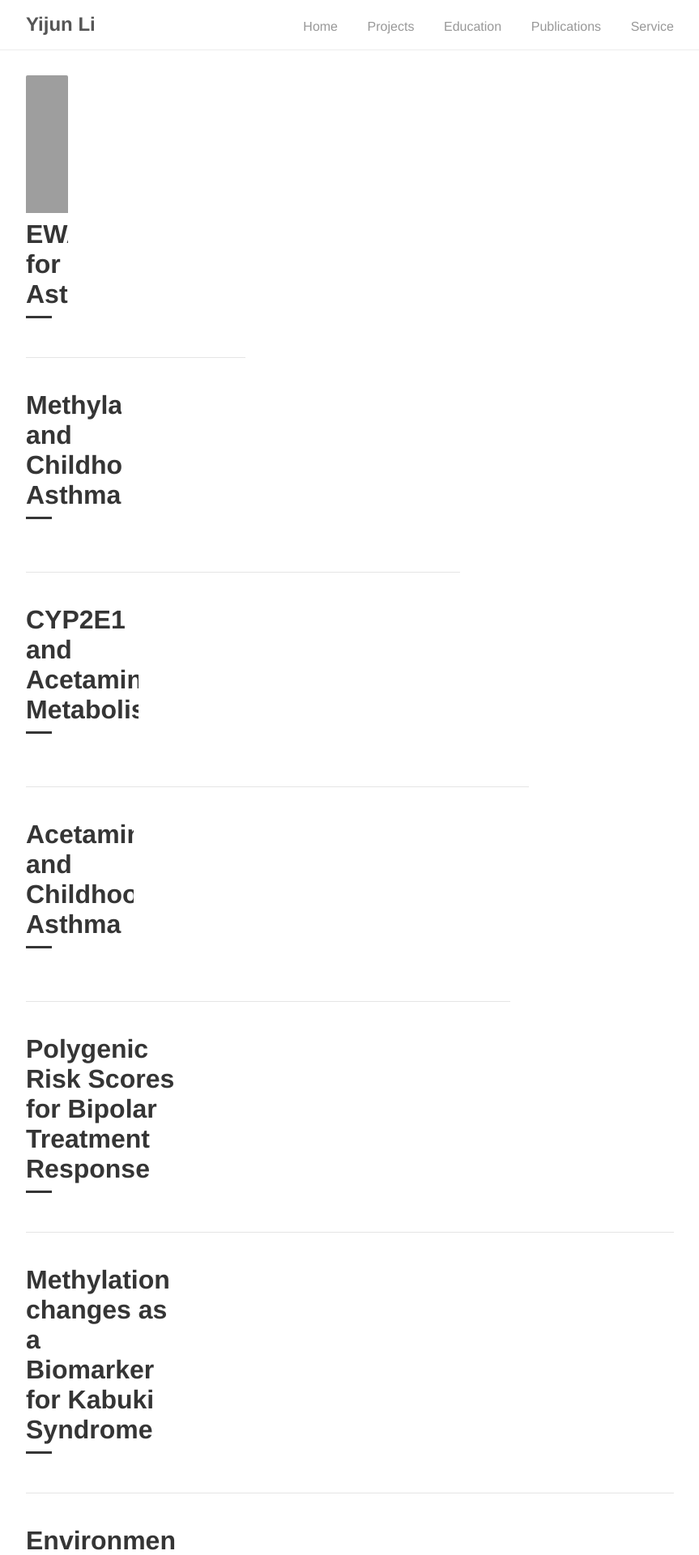
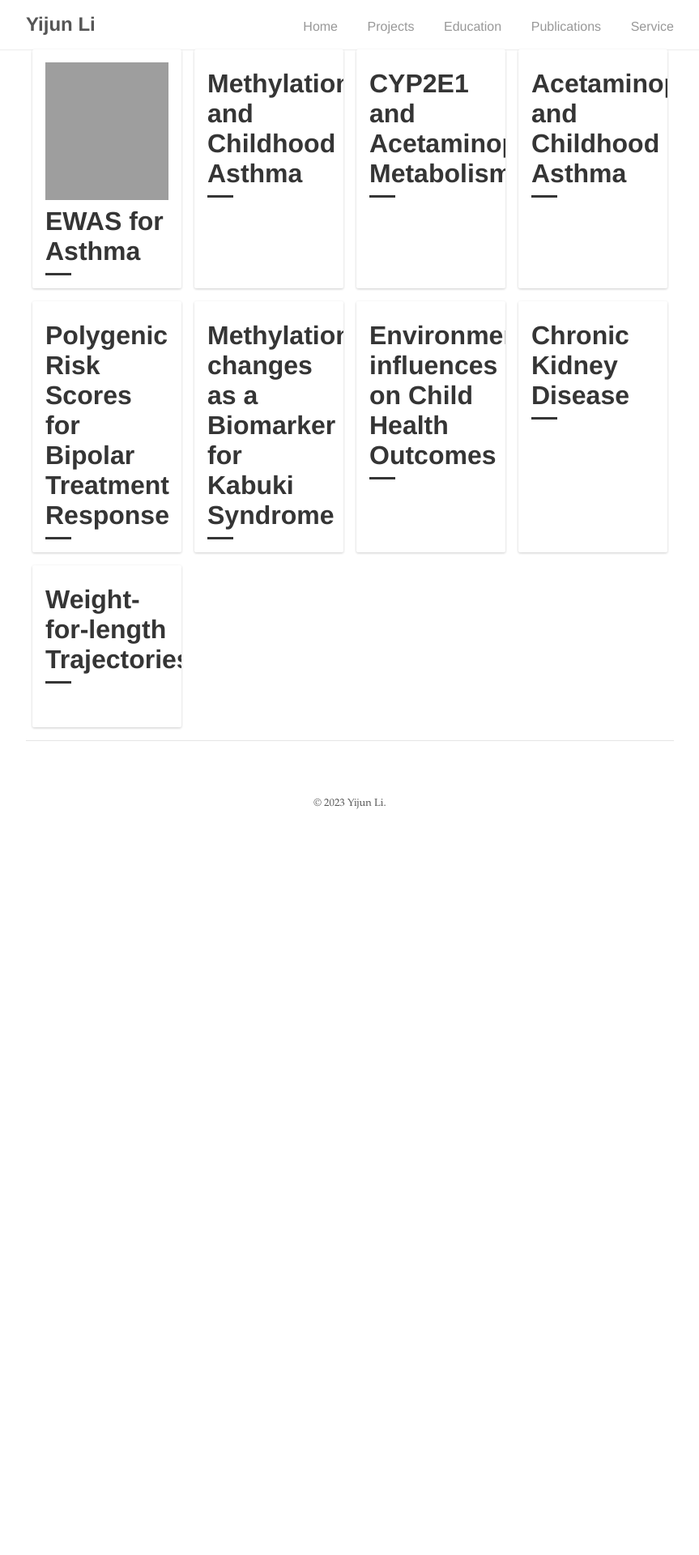
Before and after one commit to tsbertalan/yijunli, a Jekyll site: the page built from _pages/projects.html, in a window 1280 px wide. Shown: the top 1920 px of the page at 81% size, without its empty margins (208-1071 px from the left). Built offline with Jekyll 4.4.1, drawn with Linux system fonts in a browser that asks for light colours; after the commit the page ends 1035 px from its top, so only the background shows below that; grey boxes are pictures that could not be loaded.

Commit message:
Use onclick instead of a.

```diff
--- a/_includes/catalogue_item.html
+++ b/_includes/catalogue_item.html
@@ -1,10 +1,4 @@
-<a href="{{ post.url | prepend: site.baseurl }}" class="catalogue-item">
-  <!-- <div onclick="location.href='Visual Scene Grammars/index.html'" class="mdl-cell mdl-card mdl-shadow--4dp portfolio-card mdl-cell--3-col anim-card mdl-cell--12-col-phone mdl-cell--3-col-tablet">
-    <div class="mdl-card__media"><div style="background-color:white; background-image: url('Visual Scene Grammars/full_scene_grammar.png');" class="card-img-heightcrop"></div></div>
-    <div class="mdl-card__title"><h2 class="mdl-card__title-text">Visual Scene Grammars</h2></div>
-    <div class="mdl-card__supporting-text">Foundation models can analyze and generate both images and (noisy) grammars. Let's use that to do some visual scene understanding.</div>
-    </div> -->
-  <div class="catalogue-card">
+<div class="catalogue-card" onclick="location.href='{{ post.url | prepend: site.baseurl }}';">
   <div clsas="catalogue-media">
     {% if post.hero_image %}
     <div class="catalogue-heightcrop" style="background-image: url('{{ site.baseurl}}/{{ post.hero_image }}');"></div>
@@ -30,4 +24,3 @@
     </p>
   </div>
 </div>
-</a>
--- a/_sass/tale/_catalogue.scss
+++ b/_sass/tale/_catalogue.scss
@@ -46,6 +46,18 @@
     background: #fff;
     border-radius: 2px;
     box-sizing: border-box;
+
+    // Some drop shadow
+    -webkit-box-shadow: 0 1px 3px 0 rgba(0,0,0,.2);
+    box-shadow: 0 1px 3px 0 rgba(0,0,0,.2);
+    -webkit-transition: -webkit-box-shadow .28s cubic-bezier(.4,0,.2,1);
+    transition: -webkit-box-shadow .28s cubic-bezier(.4,0,.2,1);
+    transition: box-shadow .28s cubic-bezier(.4,0,.2,1);
+    transition: box-shadow .28s cubic-bezier(.4,0,.2,1),-webkit-box-shadow .28s cubic-bezier(.4,0,.2,1);
+    -webkit-transform: translateZ(0);
+    transform: translateZ(0);
+    margin: 0 8px 16px;
+    padding: 16px 16px 0;
   }
 
   &-media {
```
Lines whose indentation alone changed are shown as unchanged.
